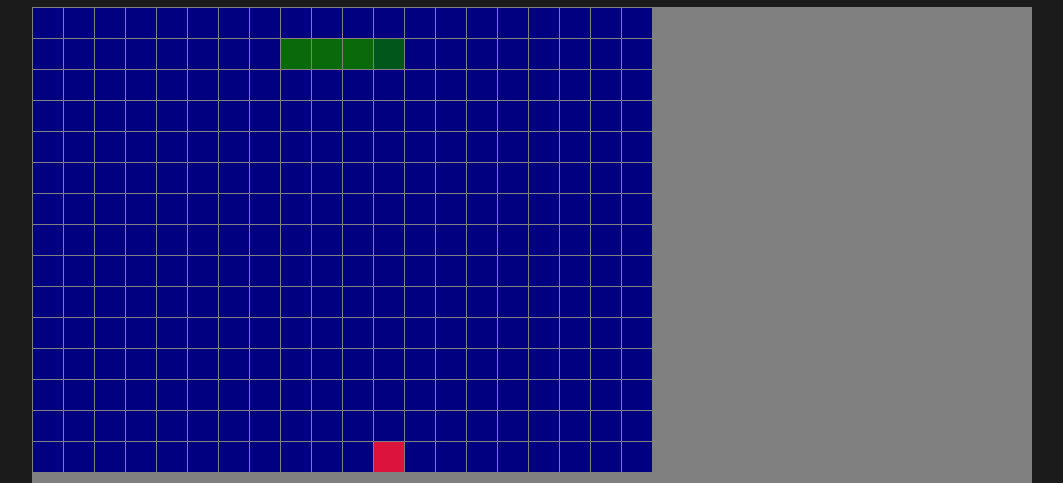
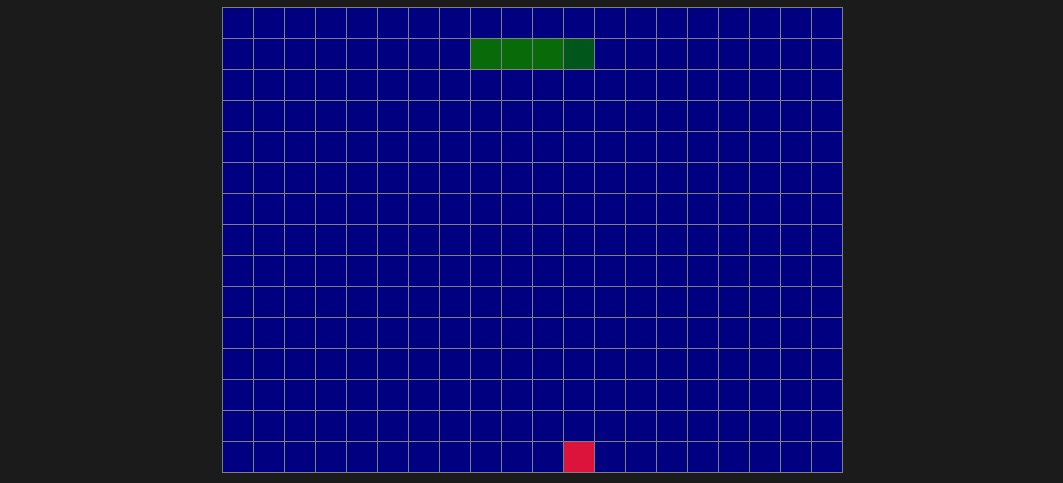
Before and after one commit to Adrian-Larenaudie/jormungand_snake_game, a website with bundled scripts: page index.html in a window 1280 px wide. Shown: the part 81-564 px from the top of the page, without its empty margins (108-1171 px from the left). Built offline with nearby package versions, Linux system fonts and the light colour scheme.

Commit message:
CHANGE, index.html, msg: reset good size to canvas tag;

```diff
--- a/index.html
+++ b/index.html
@@ -12,7 +12,7 @@
     <!-- calc((17 * ( 40px + 1px )) +1); calc((27 * ( 40px + 1px )) +1);  height 466 width 621 -->
     <main>
         <h1 class="title">Jormungand</h1>
-        <canvas height="600px" width="1000px"></canvas>
+        <canvas height="466px" width="621px"></canvas>
         <div class="score_tags">
             <p class="score">current score: <span class="current_score_value">0</span></p>
             <p class="score">eaten apples: <span class="eaten_apples_value">0</span></p>
```
